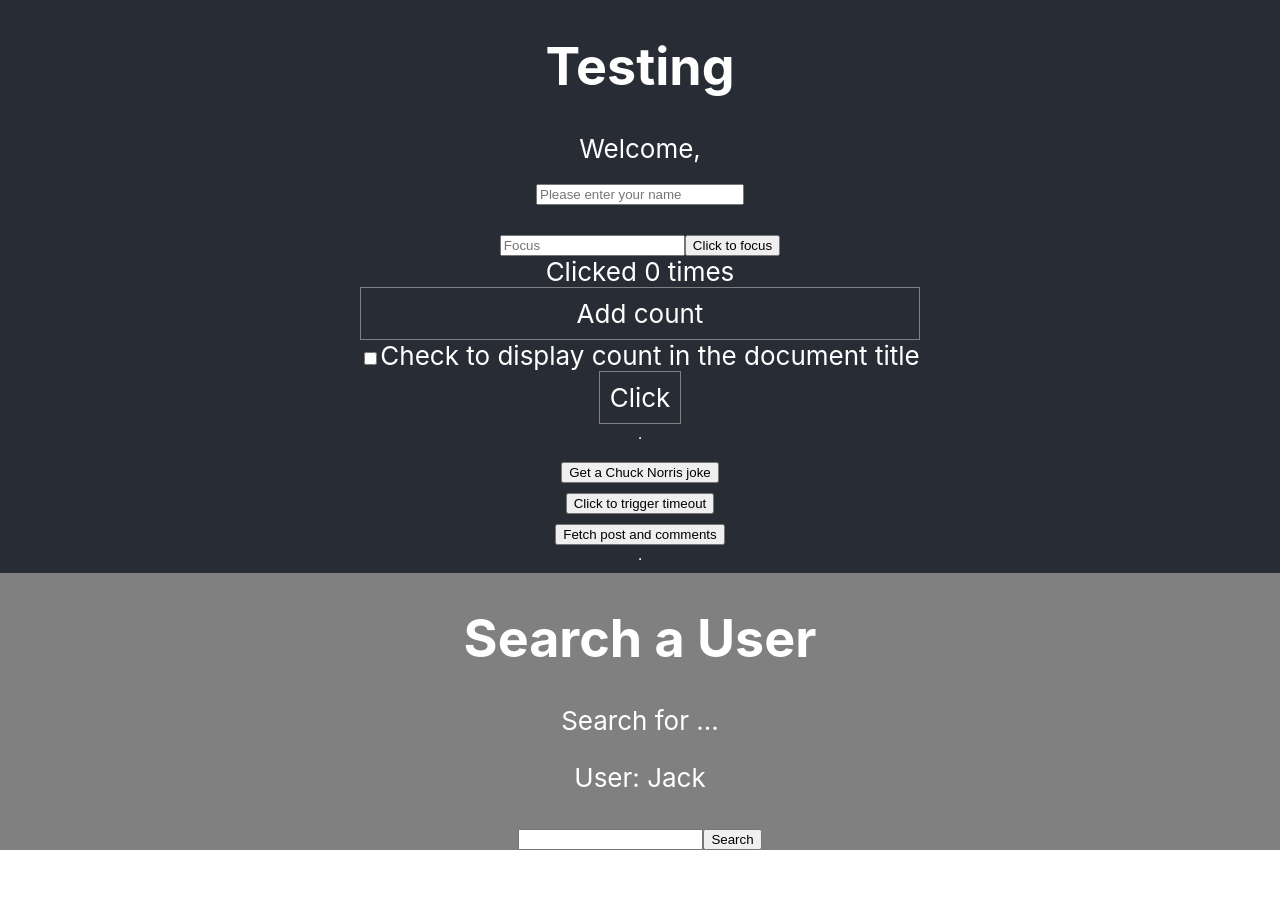
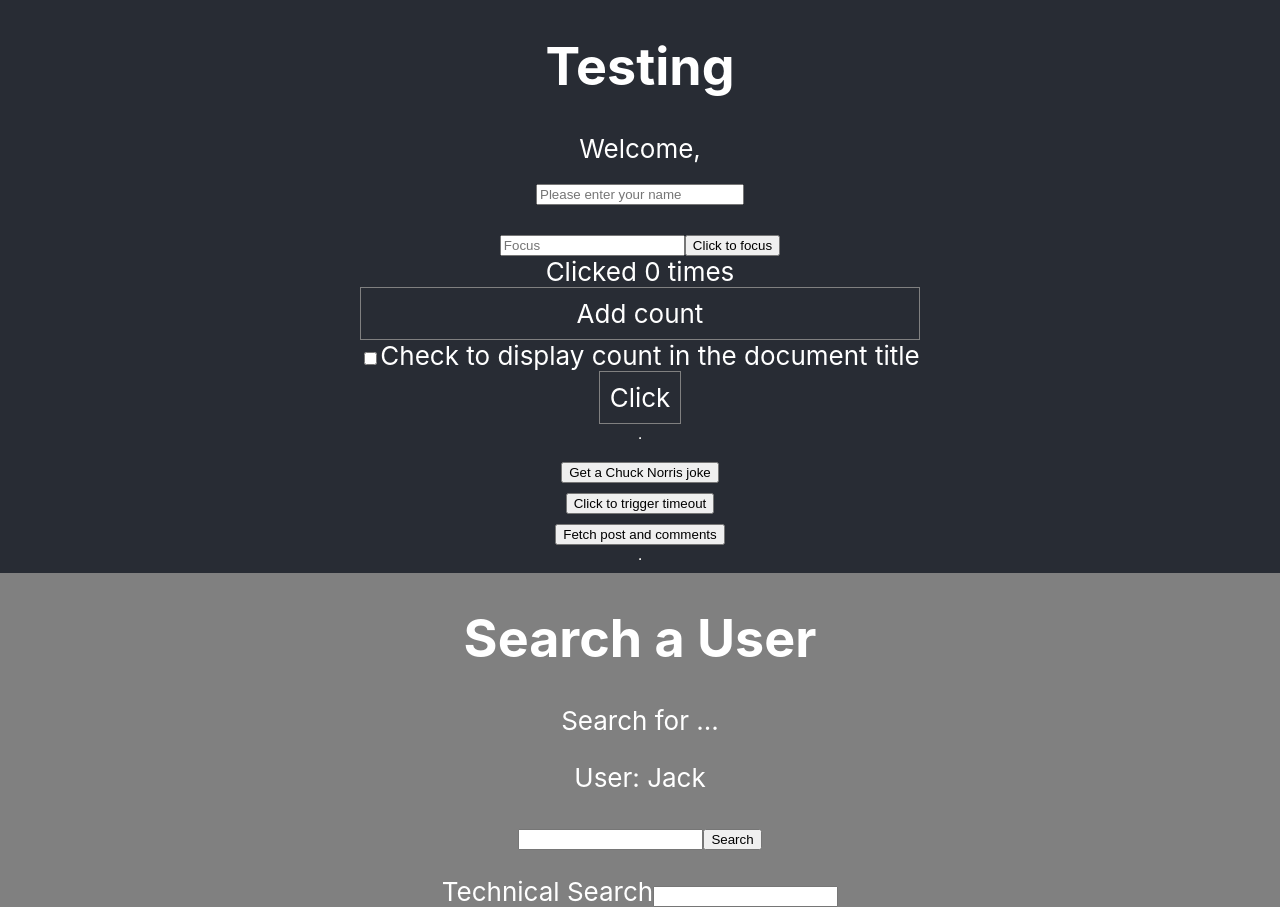
Before and after one commit to Junjpan/react-testing-library-examples, a React (Create React App) app: page / in a window 1280 px wide. Before the commit the page ends 850 px from the top, so only its background shows below. Built offline with nearby package versions, Linux system fonts and the light colour scheme.

Commit message:
integration testing-testing call back handler

```diff
--- a/src/components/Async/Search.js
+++ b/src/components/Async/Search.js
@@ -1,10 +1,11 @@
 import React, { useState, useRef, useEffect } from "react";
+import SearchInput from "./SearchInput";
 
 const Search = () => {
   const searchRef = useRef(null);
   const [search, setSearch] = useState("");
+  const [value, setValue] = useState("");
   const [user, setUser] = useState(null);
-
 
   const getUser = () => {
     return Promise.resolve({
@@ -25,7 +26,7 @@ const Search = () => {
     <div style={{ background: "gray", width: "100%" }}>
       <h1>Search a User</h1>
       <p data-testid='searchvalue'>Search for {search ? search : "..."}</p>
-      <p data-testid="user">User: {user?user.name:''}</p>
+      <p data-testid='user'>User: {user ? user.name : ""}</p>
       <input
         ref={searchRef}
         type='text'
@@ -35,6 +36,16 @@ const Search = () => {
         }}
       />
       <button onClick={() => searchRef.current.focus()}>Search</button>
+      <p style={{color:'black'}}>{value}</p>
+      <SearchInput
+        value={value}
+        onChange={(e) => {
+          setValue(e.target.value);
+        }}
+      >
+        Technical Search
+      </SearchInput>
+
     </div>
   );
 };
--- /dev/null
+++ b/src/components/Async/SearchInput.js
@@ -0,0 +1,13 @@
+import React from "react";
+
+const SearchInput = ({ value, onChange, children }) => {
+  return (
+    <div >
+      <label htmlFor="search">{children}</label>
+      <input data-testid="search" id="search" type='text' value={value} onChange={onChange} />
+    </div>
+  );
+};
+
+
+export default SearchInput
```
Also changed, not shown: 1 other file (tests, documents, lock files or other folders).
